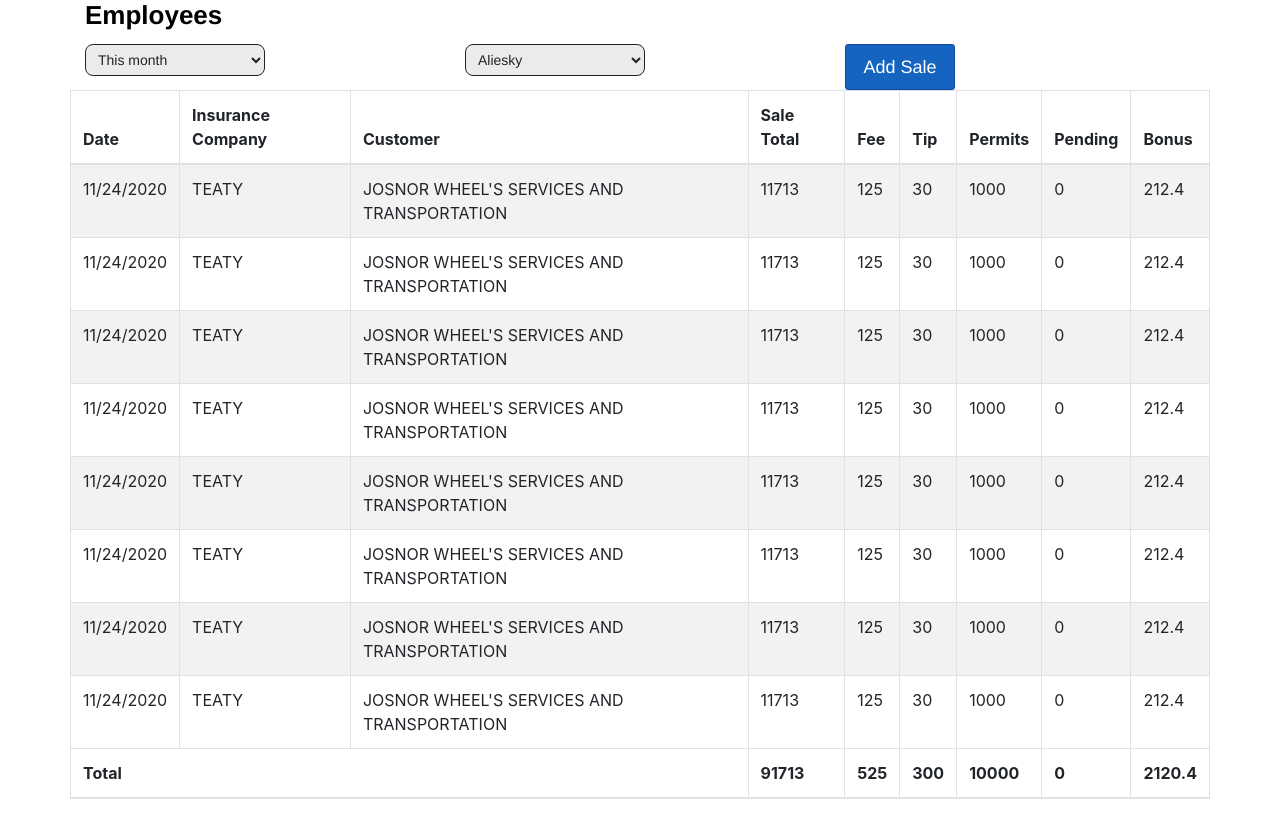
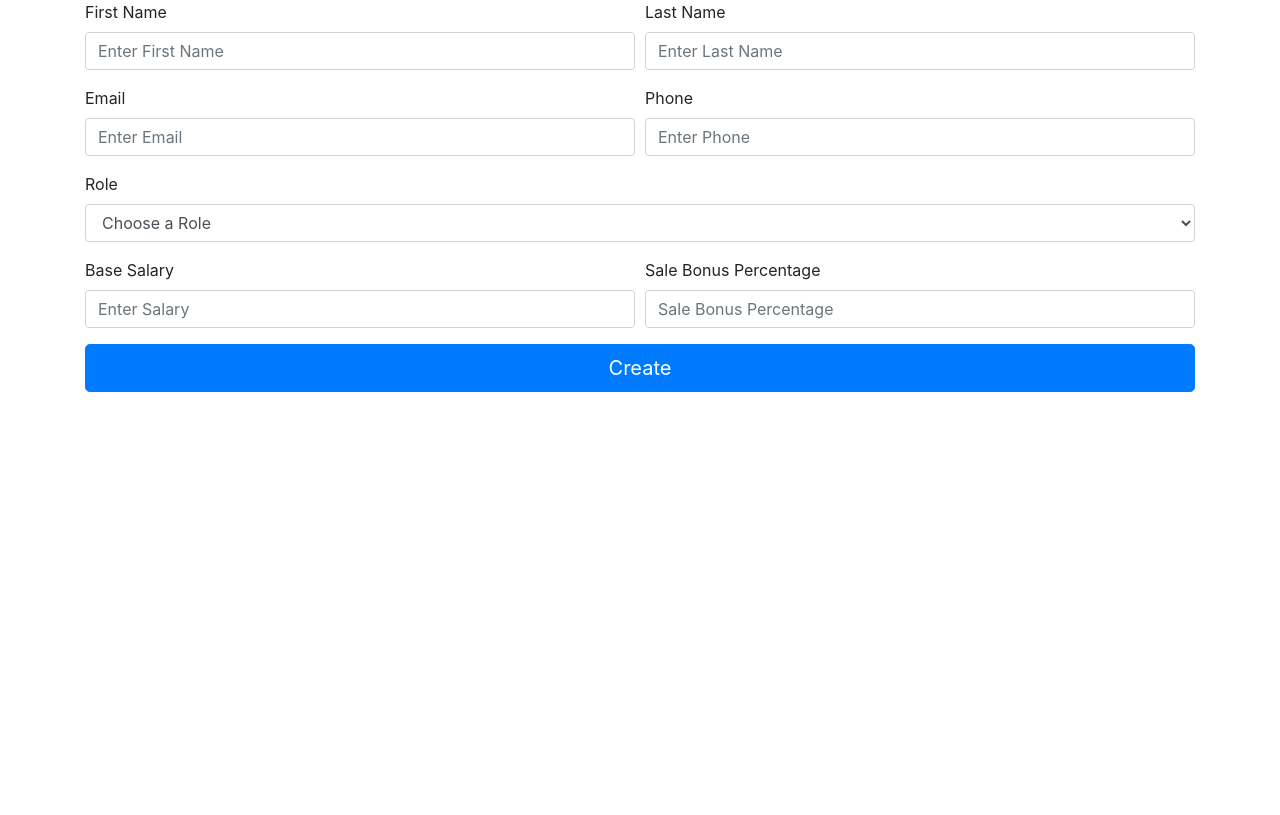
Before and after one commit to durancu/crm-insurance-frontend, a React (Create React App) app: page / in a window 1280 px wide. Built offline with nearby package versions, Linux system fonts and the light colour scheme.

Commit message:
Component User

```diff
--- a/src/App.js
+++ b/src/App.js
@@ -1,12 +1,14 @@
 import React from 'react'
 import 'bootstrap/dist/css/bootstrap.min.css';
-import Employees from "./components/employees/Employees";
+import { Container } from 'react-bootstrap'
+import UserForm from './components/users/UserForm';
+
 
 function App() {
   return (
-    <div >
-        <Employees/>
-    </div>
+    <Container>
+      <UserForm/>
+    </Container>
   );
 }
 
--- a/src/components/components.css
+++ b/src/components/components.css
@@ -7,6 +7,12 @@
   font-size: 26px;
   text-align: left;
 }
+
+/* .danger {
+  background: #bb285c;
+  color: #ffffff;
+  font-family: "Helvetica";
+} */
 
 .button-default {
   width: 110px;
--- a/src/components/employees/Employees.jsx
+++ b/src/components/employees/Employees.jsx
@@ -23,7 +23,7 @@ export default function Employees() {
         <Col>
           <Customers customers={customers_list}/>
         </Col>
-        <Col>
+        <Col className="justify-content-md-center">
           <button className="button-default">Add Sale</button>
         </Col>
       </Row>
--- /dev/null
+++ b/src/components/users/UserForm.jsx
@@ -0,0 +1,65 @@
+import React,{useState} from 'react'
+
+//components
+import { Form, Col, Button } from 'react-bootstrap'
+
+export default function UserForm() {
+  const [form, setForm] = useState({})
+
+  const handleChange = ({target}) =>{
+    setForm(form=>({...form, [target.name]:target.value}))
+    console.log(form)
+  }
+
+  return (
+    <div>
+      <Form>
+        <Form.Row>
+          <Form.Group as={Col}>
+            <Form.Label>First Name</Form.Label>
+            <Form.Control type="text" placeholder="Enter First Name" name="firts_name" onChange={handleChange}/>
+          </Form.Group>
+          <Form.Group as={Col}>
+            <Form.Label>Last Name</Form.Label>
+            <Form.Control type="text" placeholder="Enter Last Name" name="last_name" onChange={handleChange}/>
+          </Form.Group>
+        </Form.Row>
+        <Form.Row>
+          <Form.Group as={Col}>
+            <Form.Label>Email</Form.Label>
+            <Form.Control type="email" placeholder="Enter Email" name="email" onChange={handleChange}/>
+          </Form.Group>
+          <Form.Group as={Col}>
+            <Form.Label>Phone</Form.Label>
+            <Form.Control type="text" placeholder="Enter Phone" name="phone" onChange={handleChange}/>
+          </Form.Group>
+        </Form.Row>
+        <Form.Row>
+          <Form.Group as={Col}>
+            <Form.Label>Role</Form.Label>
+            <Form.Control as="select" name="role" onChange={handleChange} value="0">
+              <option value="0" disabled >Choose a Role</option>
+              <option value="1">Employee</option>
+              <option value="2">Manager</option>
+            </Form.Control>
+          </Form.Group>
+        </Form.Row>
+        <Form.Row>
+          <Form.Group as={Col}>
+            <Form.Label>Base Salary</Form.Label>
+            <Form.Control type="text" placeholder="Enter Salary" name="base_salary" onChange={handleChange}/>
+          </Form.Group>
+          <Form.Group as={Col}>
+            <Form.Label>Sale Bonus Percentage</Form.Label>
+            <Form.Control type="text" placeholder="Sale Bonus Percentage" name="sale_bonus_percentage" onChange={handleChange}/>
+          </Form.Group>
+        </Form.Row>
+        <Form.Row className="justify-content-md-center">
+          <Form.Group as={Col}>
+            <Button type="submit" size="lg" block>Create</Button>
+          </Form.Group>
+        </Form.Row>
+      </Form>
+    </div>
+  )
+}
```
Also changed, not shown: package.json (+10 -0 lines), src/components/Titles.jsx (added, +10 -0 lines), src/components/samples/users.json (added, +35 -0 lines), src/components/users/UserList.jsx (added, +38 -0 lines), src/components/users/Users.jsx (added, +30 -0 lines), 2 other files (tests, documents, lock files or other folders).
